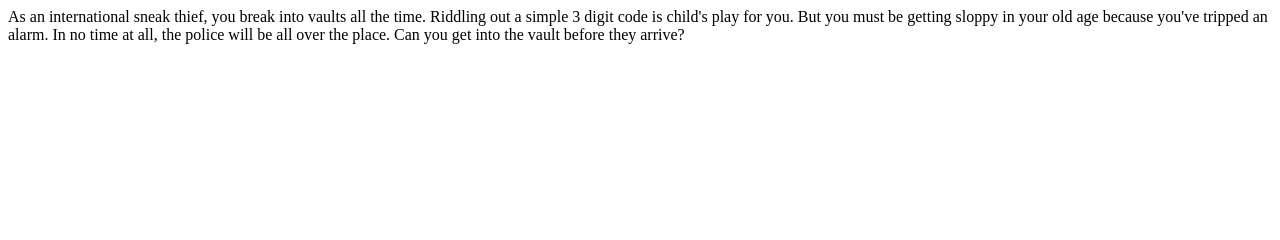
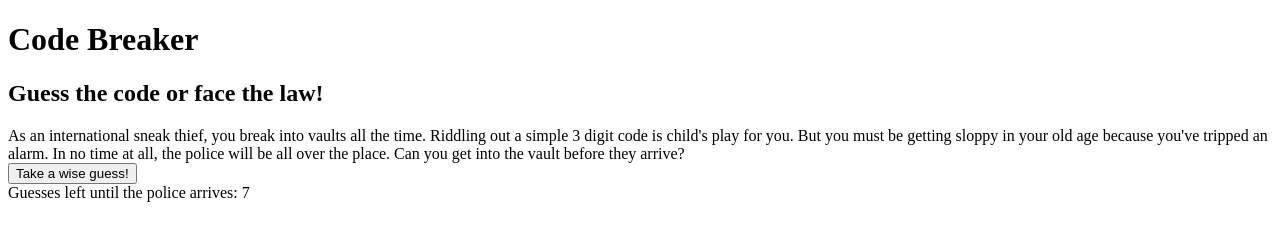
Before and after one commit to FarzinRiham/CodeBreaker, a plain HTML site: page index.html in a window 1280 px wide. Drawn offline with Linux system fonts and the light colour scheme.

Commit message:
Added clock command, almost done with the higher lower commands.

```diff
--- a/index.html
+++ b/index.html
@@ -6,11 +6,45 @@
     <title>Code Breaker Project</title>
 </head>
 <body>
+    <h1>Code Breaker</h1>
+    <h2>Guess the code or face the law!</h2>
     <div>
         As an international sneak thief, you break into vaults all the time. Riddling out a simple 3 digit
-code is child's play for you. But you must be getting sloppy in your old age because you've
-tripped an alarm. In no time at all, the police will be all over the place. Can you get into the vault
-before they arrive?
+        code is child's play for you. But you must be getting sloppy in your old age because you've
+        tripped an alarm. In no time at all, the police will be all over the place. Can you get into the vault
+        before they arrive?
     </div>
+    <div id = clock></div>
+    <button id = guess onclick="estimate()">Take a wise guess!</button>
+
+    <script>
+        let int1 = Math.floor(Math.random() * 10);
+        let int2 = Math.floor(Math.random() * 10);
+        let int3 = Math.floor(Math.random() * 10);
+
+        let answer =  int1 + "" + int2 + "" + int3;
+
+        localStorage.setItem("code", answer);
+        console.log(localStorage.getItem("code")); //generates the answer
+
+        localStorage.setItem("guessCount", 7);
+        console.log(localStorage.getItem("guessCount"));
+        var time = document.getElementById("clock");
+        time.innerHTML = "Guesses left until the police arrives: " + localStorage.getItem("guessCount");
+        document.body.appendChild(time); //clock code
+        function estimate () {
+            let userGuess = prompt("Guess a number.");
+            if (userGuess > parseInt(localStorage.getItem("guessCount"))) {
+                console.log("Lower!");
+            } else if (userGuess < parseInt(localStorage.getItem("guessCount"))) {
+                console.log("Higher!");
+            } else {
+                console.log("Nailed it!");
+            }
+            localStorage.setItem("guessCount", localStorage.getItem("guessCount")-1);
+            time.innerHTML = "Guesses left until the police arrives: " + localStorage.getItem("guessCount");
+            document.body.appendChild(time); //changes guesses left in clock
+        }
+    </script>
 </body>
 </html>
```
